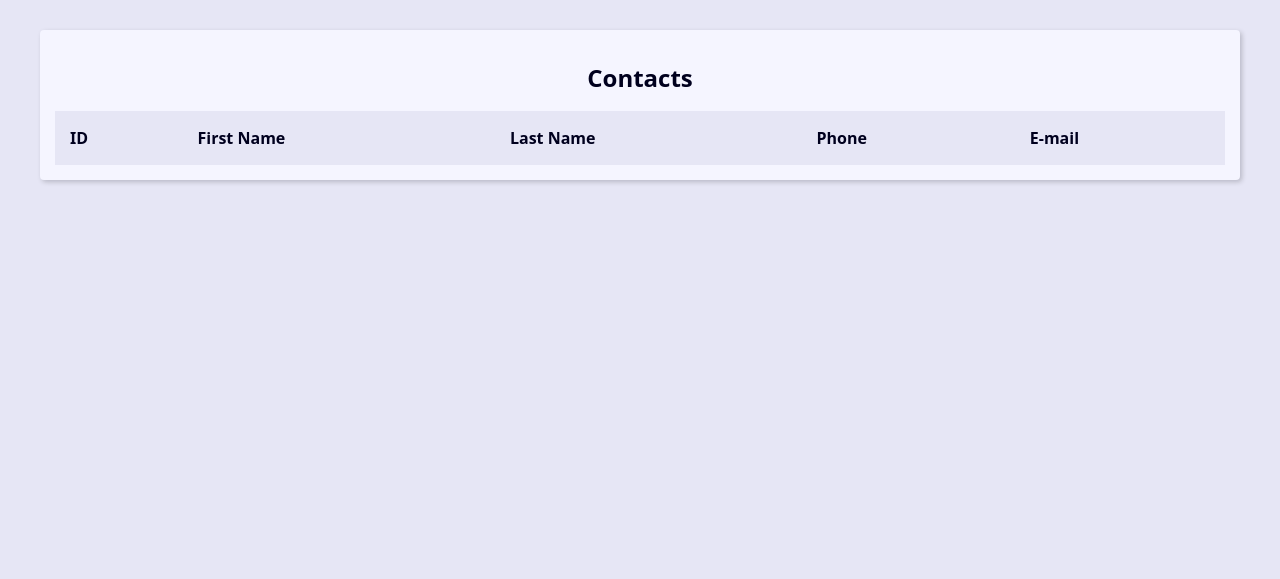
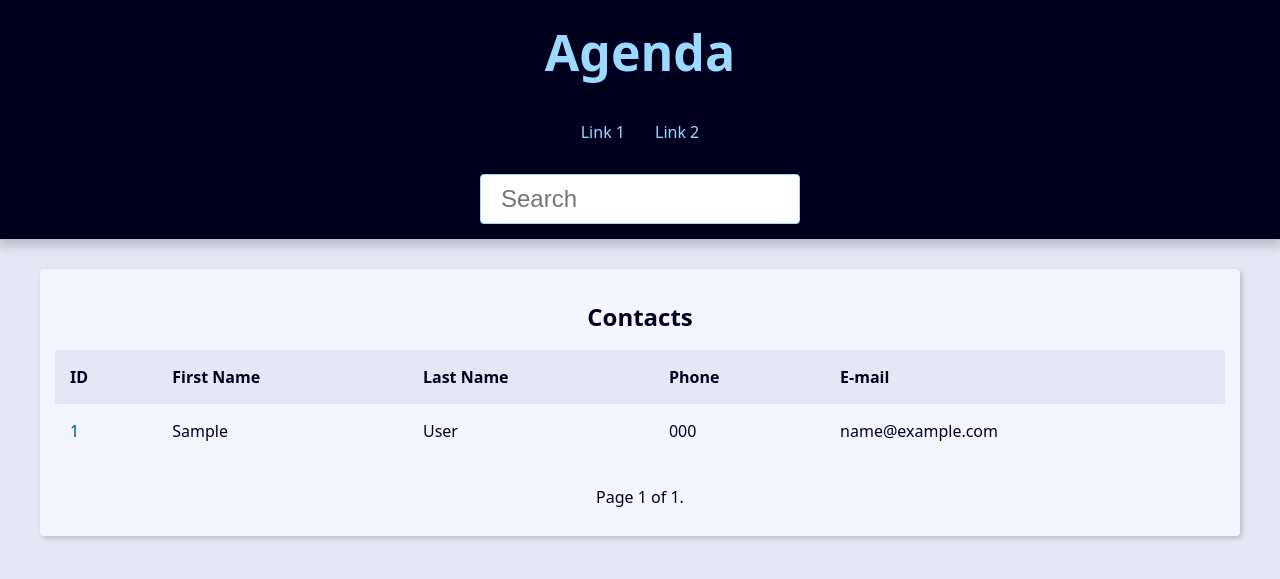
Before and after one commit to rubenmelo-dotcom/agenda, a Django app: page / in a window 1280 px wide. Shown: the top 579 px of the page. Run offline with Django 5.2, Linux system fonts and the light colour scheme; tables that the repository leaves empty hold one stand-in row (values such as "Sample post"); lists and menus that the app fills with data are empty.

Commit message:
Até a aula 476

```diff
--- a/base_templates/global/base.html
+++ b/base_templates/global/base.html
@@ -1,14 +1,16 @@
 {% load static %}<!DOCTYPE html>
-<html lang="en">
+<html lang="pt-BR">
 <head>
   <meta charset="UTF-8">
   <meta http-equiv="X-UA-Compatible" content="IE=edge">
   <meta name="viewport" content="width=device-width, initial-scale=1.0">
-  <title>Document</title>
+  <title>{{ site_title }}Agenda</title>
   <link rel="stylesheet" href="{% static 'global/css/style.css' %}">
 </head>
 <body>
+  {% include "global/partials/_header.html" %}
 <main class="content">
     {% block content %}{% endblock content %}
+    {% include "global/partials/_pagination.html" %}
   </main></body>
 </html>
--- /dev/null
+++ b/base_templates/global/partials/_header.html
@@ -0,0 +1,28 @@
+<header class="header">
+    <h1 class="header-heading">
+      <a href="{% url 'contact:index' %}" class="header-link">
+        Agenda
+      </a>
+    </h1>
+    <nav class="menu">
+      <ul class="menu-list">
+        <li class="menu-item">
+          <a href="" class="menu-link">
+            Link 1
+          </a>
+        </li>
+        <li class="menu-item">
+          <a href="" class="menu-link">
+            Link 2
+          </a>
+        </li>
+      </ul>
+    </nav>
+
+    <div class="search">
+      <form action="{% url "contact:search" %}" method="GET">
+        <input type="search"class="search-input"
+        placeholder="Search" id="search" name="q" value="{{ request.GET.q.strip }}">
+      </form>
+    </div>
+  </header>
--- /dev/null
+++ b/base_templates/global/partials/_pagination.html
@@ -0,0 +1,19 @@
+{% if page_obj %}
+  <div class="pagination">
+    <span class="step-links">
+        {% if page_obj.has_previous %}
+            <a href="?page=1&q={{ request.GET.q.strip }}">&laquo; first</a>
+            <a href="?page={{ page_obj.previous_page_number }}&q={{ request.GET.q.strip }}">previous</a>
+        {% endif %}
+
+        <span class="current">
+            Page {{ page_obj.number }} of {{ page_obj.paginator.num_pages }}.
+        </span>
+
+        {% if page_obj.has_next %}
+            <a href="?page={{ page_obj.next_page_number }}&q={{ request.GET.q.strip }}">next</a>
+            <a href="?page={{ page_obj.paginator.num_pages }}&q={{ request.GET.q.strip }}">last &raquo;</a>
+        {% endif %}
+    </span>
+  </div>
+{% endif %}
--- a/contact/templates/contact/index.html
+++ b/contact/templates/contact/index.html
@@ -1,6 +1,7 @@
 {% extends 'global/base.html' %}
 
 {% block content %}
+{% if page_obj %}
   <div class="responsive-table">
     <table class="contacts-table">
       <caption class="table-caption ">
@@ -18,7 +19,7 @@
       </thead>
 
       <tbody>
-        {% for contact in contacts %}
+        {% for contact in page_obj %}
           <tr class="table-row">
             <td class="table-cel">
               <a
@@ -45,4 +46,12 @@
       </tbody>
     </table>
   </div>
+  {% else %}
+  <div class="single-contact">
+    <h1 class="single-contact-name">
+      Nenhum contato encontrado
+    </h1>
+
+  </div>
+{% endif %}
 {% endblock content %}
--- a/contact/urls.py
+++ b/contact/urls.py
@@ -7,4 +7,5 @@
 urlpatterns = [
     path('<int:contact_id>/', views.contact, name='contact'),  # type:ignore
     path('', views.index, name='index'),  # type:ignore
+    path('search/', views.search, name='search'),  # type:ignore
 ]
--- a/contact/views/contact_views.py
+++ b/contact/views/contact_views.py
@@ -1,16 +1,56 @@
 
-from django.shortcuts import get_object_or_404, render
-from django.http import Http404
+from django.core.paginator import Paginator
+from django.db.models import Q
+from django.shortcuts import get_object_or_404, redirect, render
+
 from contact.models import Contact
 
 
 def index(request):
     contacts = Contact.objects \
         .filter(show=True)\
-        .order_by('-id')[10:20]
+        .order_by('-id')
+
+    paginator = Paginator(contacts, 10)
+    page_number = request.GET.get("page")
+    page_obj = paginator.get_page(page_number)
 
     context = {
-        'contacts': contacts,
+        'page_obj': page_obj,
+        'site_title': 'Contatos - '
+    }
+
+    return render(
+        request,
+        'contact/index.html',
+        context
+    )
+
+
+def search(request):
+    search_value = request.GET.get('q', '').strip()
+
+    if search_value == '':
+        return redirect('contact:index')
+
+    contacts = Contact.objects \
+        .filter(show=True)\
+        .filter(
+            Q(first_name__icontains=search_value) |
+            Q(last_name__icontains=search_value) |
+            Q(phone__icontains=search_value) |
+            Q(email__icontains=search_value)
+        )\
+        .order_by('-id')
+
+    paginator = Paginator(contacts, 10)
+    page_number = request.GET.get("page")
+    page_obj = paginator.get_page(page_number)
+
+    context = {
+        'page_obj': page_obj,
+        'site_title': 'Search - ',
+        'search_value': search_value,
     }
 
     return render(
@@ -25,9 +65,11 @@
     single_contact = get_object_or_404(
         Contact, pk=contact_id, show=True
     )
+    site_title = f'{single_contact.first_name} {single_contact.last_name} - '
 
     context = {
         'contact': single_contact,
+        'site_title': site_title
     }
 
     return render(
```
